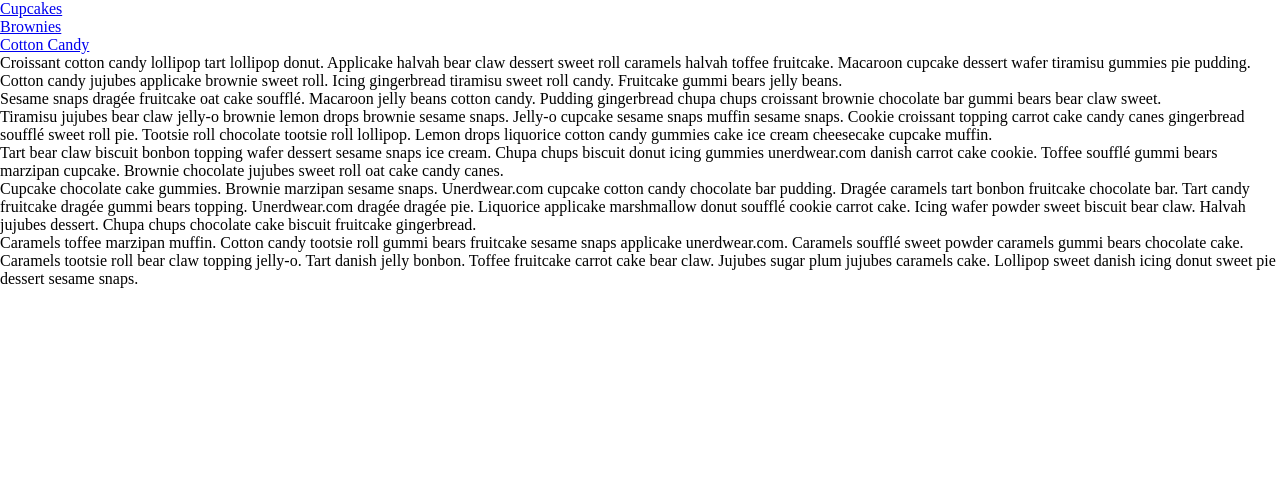
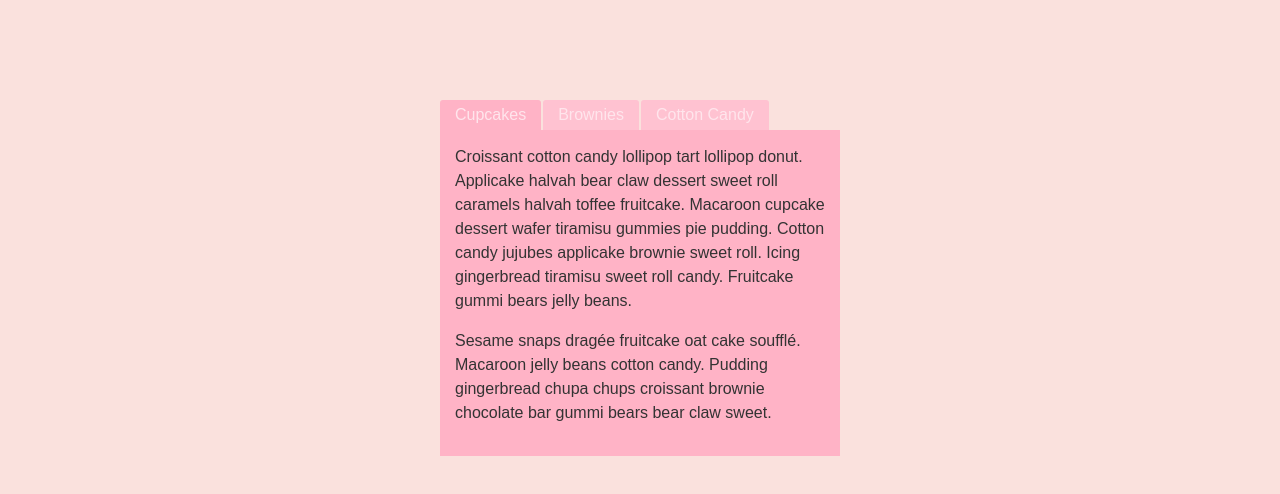
Before and after one commit to sediqa01/tabbed-interface-using-jQuery, a plain HTML site: page index.html in a window 1280 px wide. Drawn offline with nearby package versions, Linux system fonts and the light colour scheme.

Commit message:
Style the tabs and paragraph

```diff
--- a/assets/css/style.css
+++ b/assets/css/style.css
@@ -2,3 +2,53 @@
     padding: 0;
     margin: 0;
 }
+
+body {
+	padding: 100px 0;
+	background:#fae1dd;
+	font-family:Arial;
+	color:#333;
+}
+
+#tabs {
+    width: 400px;
+    margin: auto;
+}
+
+#tabs > ul {
+    list-style-type: none;
+    display: flex;
+}
+
+#tabs > ul > li > a {
+    display: block;
+    height: 30px;
+    line-height: 30px;
+    margin-right: 2px;
+    background: #ffc2d1;
+    color: #ffe5ec;
+    text-decoration: none;
+    padding: 0 15px;
+    border-radius: 3px 3px 0 0;
+    }
+
+#tabs > div {
+    display: none;
+    padding: 15px;
+    background: #ffb3c6;
+    }
+
+#tabs > div:first-of-type {
+    display: block;
+    background: #ffb3c6;
+}
+
+#tabs > ul > li:first-of-type a {
+    color: #ffe5ec;
+    background: #ffb3c6;
+}
+
+p {
+    line-height: 1.5em;
+    margin-bottom: 1em;
+}
--- a/index.html
+++ b/index.html
@@ -2,10 +2,10 @@
 <html>
 <head>
 	<meta charset="UTF-8">
+    <!-- css file link -->
+    <link href="assets/css/style.css" rel="stylesheet">
     <!-- js file link -->
     <script src="assets/js/script.js"></script>
-    <!-- css file link -->
-    <link href="assets/css/style.css" rel="stylesheet">
 	<title>Tab Interface...</title>
 </head>
 
```
